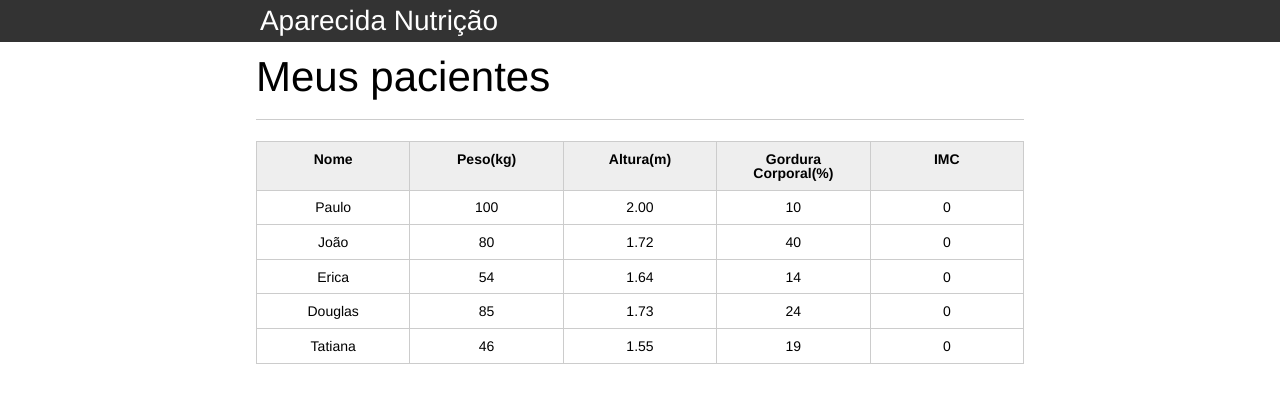
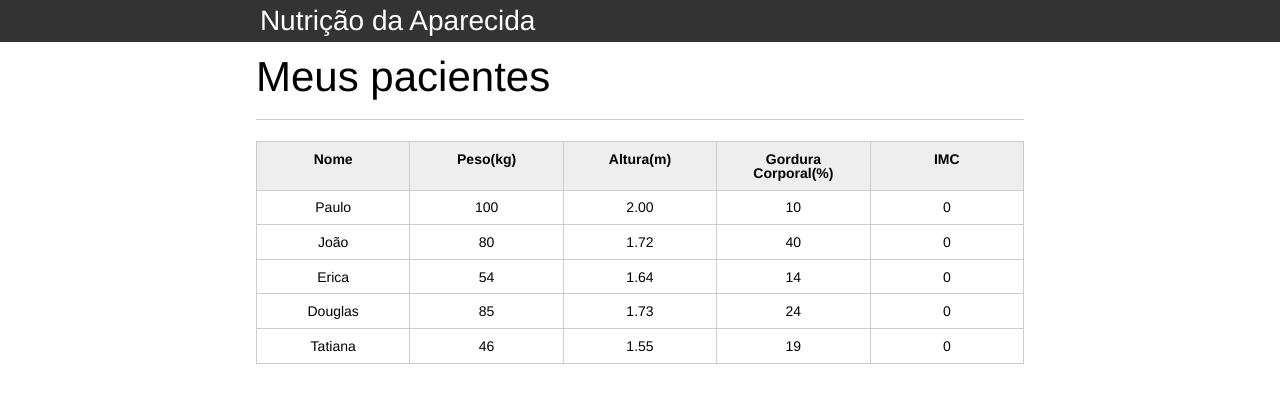
Before and after one commit to leticiacamposs2/prj-nutricao, a plain HTML site: page index.html in a window 1280 px wide. Drawn offline with Linux system fonts and the light colour scheme.

Commit message:
Manipulando o DOM, aprendendo a usar Query Selector

```diff
--- a/index.html
+++ b/index.html
@@ -7,10 +7,6 @@
 		<link rel="stylesheet" type="text/css" href="css/reset.css">
 		<link rel="stylesheet" type="text/css" href="css/index.css">
 
-		<script>
-			alert("Olá Mundo!");
-			console.log("Olá Mundo!");
-		</script>
 
 	</head>
 	<body>
@@ -78,5 +74,13 @@
 			</section>
 		</main>
 
-	</body>
+		<script>
+			var titulo = document.querySelector("h1");
+			console.log(titulo);
+			console.log(titulo.textContent);
+
+			titulo.textContent = "Nutrição da Aparecida";
+		</script>
+
+</body>
 </html>
```
